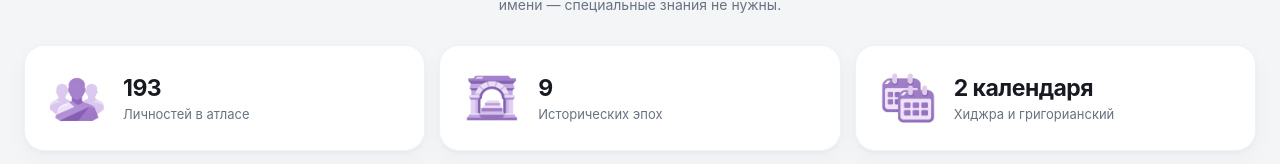
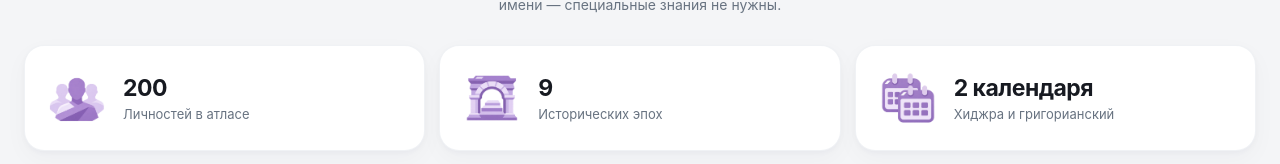
Before and after one commit to Nuruddin999/tarih, a Next.js app: page /chronology in a window 1280 px wide. Shown: the part 328-492 px from the top of the page. Built offline with nearby package versions, Linux system fonts and the light colour scheme.

Commit message:
Connect early Abbasid people and period

```diff
--- a/src/data/chronology.ts
+++ b/src/data/chronology.ts
@@ -1,3 +1,4 @@
+import { abbasidPeople, abbasidPeriod } from "./abbasid";
 import { umayyadPeople, umayyadPeriod } from "./umayyad";
 import { rashidunPeople } from "./rashidun";
 import type { Person, HistoricalPeriod, PersonCategory } from "@/types/chronology";
@@ -17,6 +18,7 @@ export const categoryLabels: Record<PersonCategory, string> = {
 export const people: Record<string, Person> = {
   ...rashidunPeople,
   ...umayyadPeople,
+  ...abbasidPeople,
   "muhammad": {
     "id": "muhammad",
     "name": "Мухаммад — Посланник Аллаха",
@@ -3685,50 +3687,7 @@ export const periods: HistoricalPeriod[] = [
     ]
   },
   umayyadPeriod,
-  {
-    "id": "early-schools",
-    "title": "Ранние Аббасиды",
-    "description": "Хронологический раздел: личности расположены по году смерти по хиджре. Название эпохи — ориентир; государства в разных регионах существовали параллельно.",
-    "dates": {
-      "hijri": "132–199 г. х.",
-      "gregorian": "ок. 750–815 гг."
-    },
-    "groups": [
-      {
-        "id": "early-schools-scholars",
-        "title": "Учёные и авторы · по году смерти",
-        "people": [
-          {
-            "personId": "ibnAbbas"
-          },
-          {
-            "personId": "saidIbnJubayr"
-          },
-          {
-            "personId": "mujahid"
-          },
-          {
-            "personId": "abuHanifa"
-          },
-          {
-            "personId": "ibnIshaq"
-          },
-          {
-            "personId": "malik"
-          },
-          {
-            "personId": "abuYusuf"
-          },
-          {
-            "personId": "shaybani"
-          },
-          {
-            "personId": "ibnQasim"
-          }
-        ]
-      }
-    ]
-  },
+  abbasidPeriod,
   {
     "id": "abbasid-scholarship",
     "title": "Расцвет учёности при Аббасидах",
```
